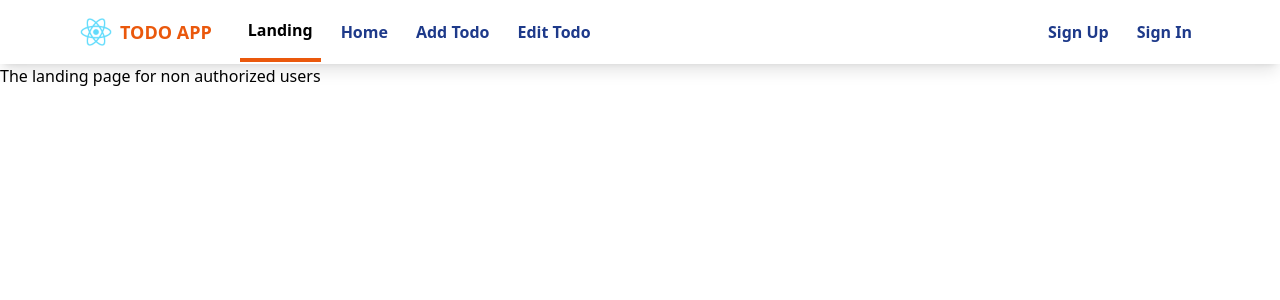
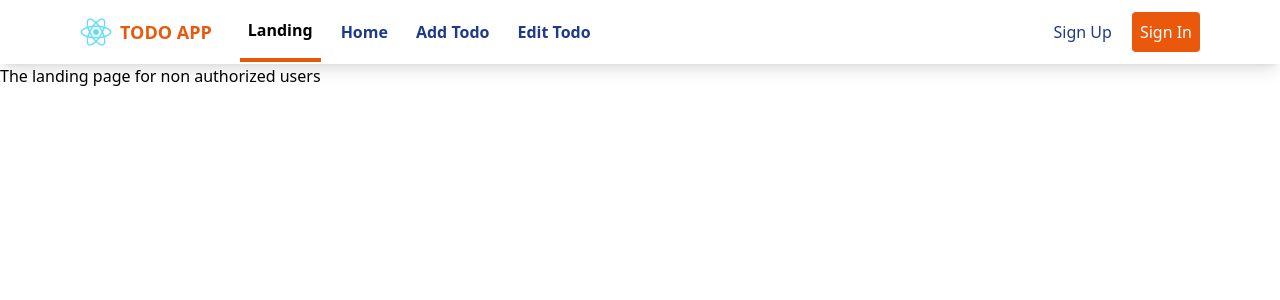
Before and after one commit to johnclamy/videographblogproject, a React (Create React App) app: page / in a window 1280 px wide. Shown: the top 300 px of the page. Built offline with nearby package versions, Linux system fonts and the light colour scheme.

Commit message:
add btn style to secondary links in AuthLinks.jsx

```diff
--- a/src/modules/layout/AuthLinks.jsx
+++ b/src/modules/layout/AuthLinks.jsx
@@ -3,13 +3,13 @@ const AuthLinks = () => {
     <div className="hidden md:flex items-center space-x-3">
       <a
         href="/"
-        className="py-4 px-2 text-blue-900 font-semibold hover:text-orange-600 transition duration-300"
+        className="py-2 px-2 font-medium text-blue-900 rounded hover:bg-orange-600 hover:text-white transition duration-300"
       >
         Sign Up
       </a>
       <a
         href="/"
-        className="py-4 px-2 text-blue-900 font-semibold hover:text-orange-600 transition duration-300"
+        className="py-2 px-2 font-medium text-white bg-orange-600 rounded hover:bg-orange-600 transition duration-300"
       >
         Sign In
       </a>
```
